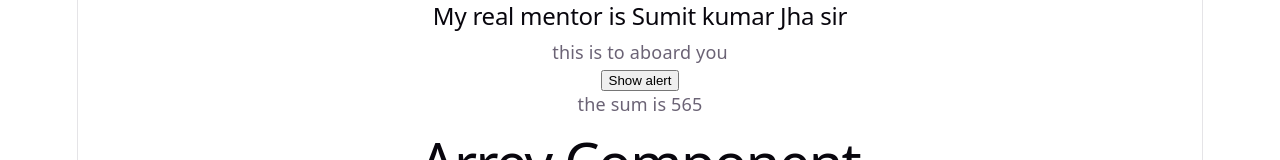
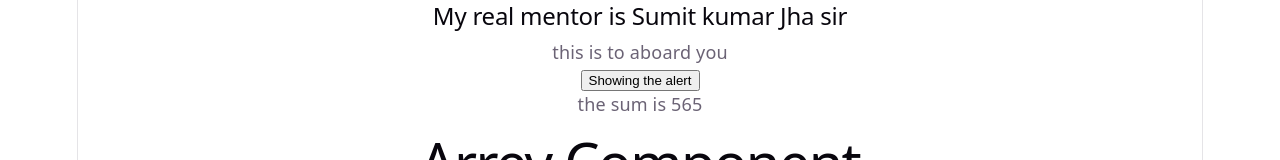
Before and after one commit to developersarthakg-boop/first-project, a React (Vite) app: page / in a window 1280 px wide. Shown: the part 577-737 px from the top of the page. Built offline with nearby package versions, Linux system fonts and the light colour scheme.

Commit message:
alert button

```diff
--- a/src/VariableUse.jsx
+++ b/src/VariableUse.jsx
@@ -15,7 +15,14 @@ function VariableUse() {
     <div>
       <h2>My real mentor is {name}</h2>
       <p>this is to aboard you {showAlert}</p>
-      <button onClick={showAlert}>Show alert</button>
+      {/* <button onClick={showAlert}>Show alert</button> */}
+      <button
+        onClick={() =>
+          alert("THis is the wake up call if not today then no tommorow")
+        }
+      >
+        Showing the alert
+      </button>
       <p>the sum is {sum}</p>
     </div>
   );
```
